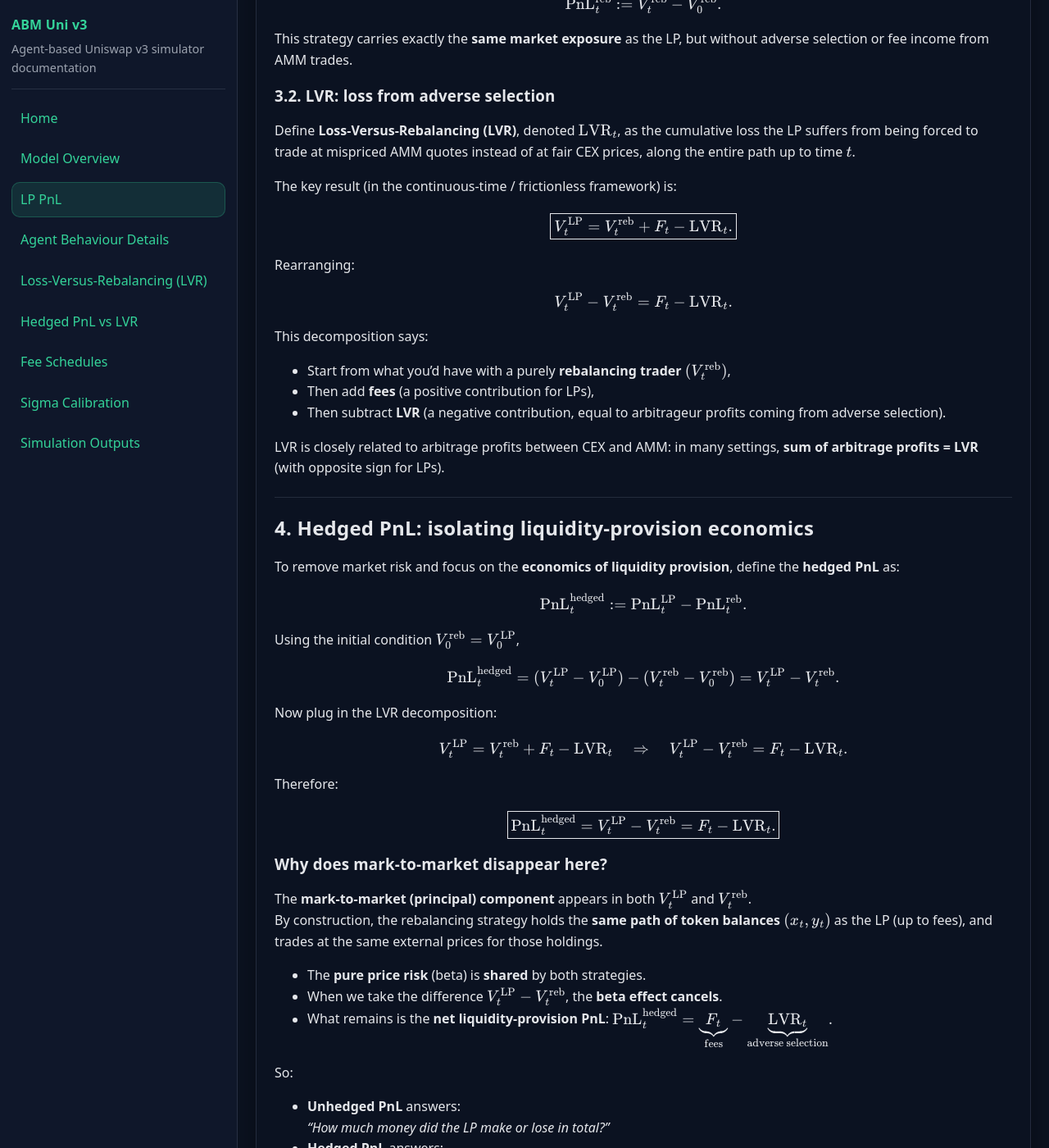
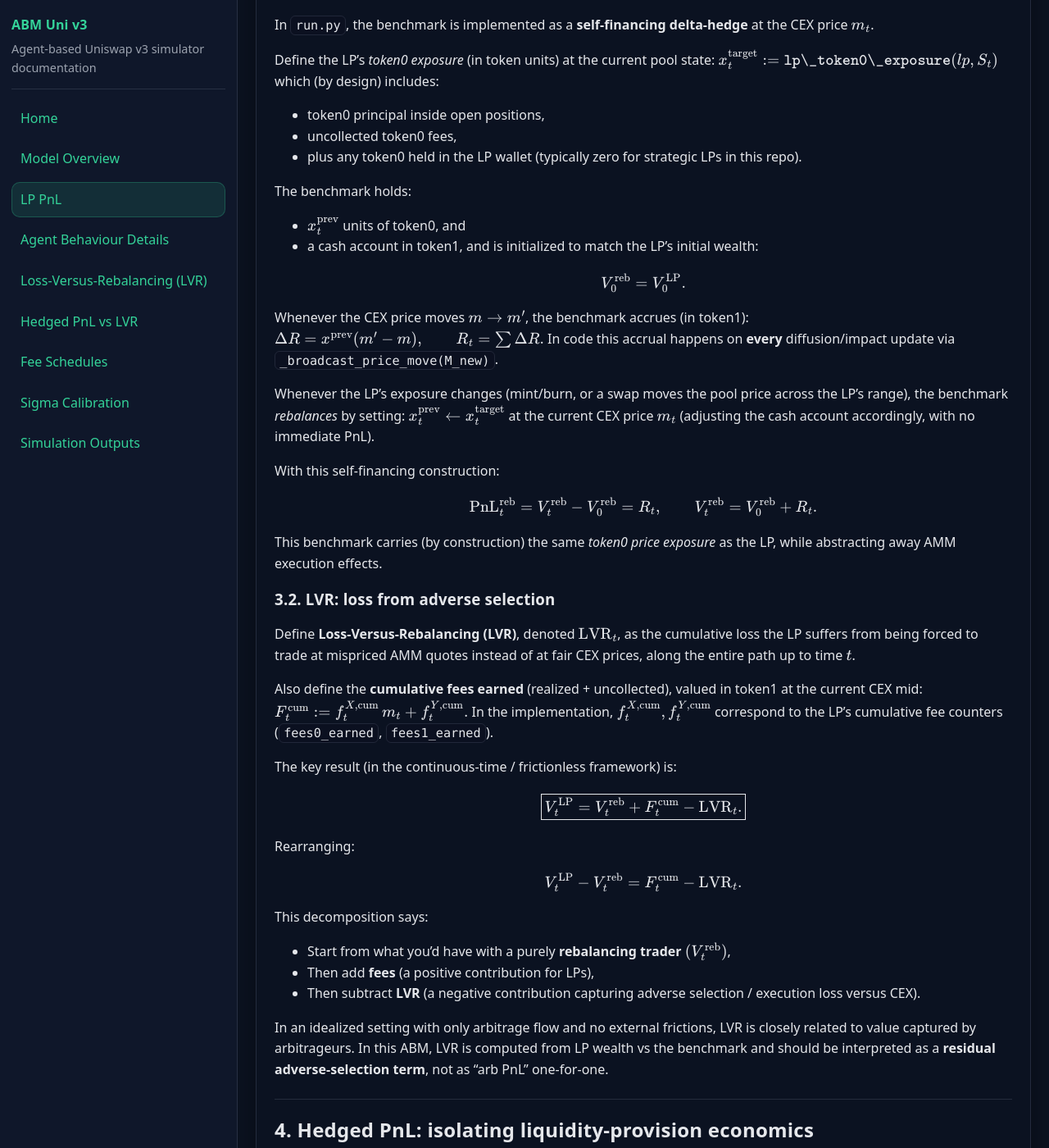
Before and after one commit to DanieleMDiNosse/ABM_Uni_v3, a Jekyll site: the page built from docs/LP_PnL.md, in a window 1280 px wide and 1400 px high, scrolled down 2296 px. Shown: the whole window at 82% size. Built offline with Jekyll 4.4.1, drawn with Linux system fonts in a browser that asks for light colours; some of the changed text lies outside the part shown.

Commit message:
updated docs

```diff
--- a/docs/LP_PnL.md
+++ b/docs/LP_PnL.md
@@ -14,6 +14,18 @@ The goal is to use a PnL framework that:
 
 ---
 
+## Implementation conventions (this repo)
+
+The definitions below are generic, but `run.py` uses the following concrete conventions:
+
+- Tokens: `X = token0` (“ETH-like”), `Y = token1` (“USDC-like”).
+- Numéraire: all values are reported in token1 units (`Y`).
+- External (CEX) price: `m_t = ref.m` is the CEX mid in `Y per X`.
+- DEX price state: `S_t = pool.S` (sqrt-price), so `P^{DEX}_t = pool.price = S_t^2` is also `Y per X`.
+- LP wealth mark-to-market: `V^{LP}_t` is computed by `lp_wealth_y(lp, S_t, m_t)` (wallet + open positions, incl. uncollected fees).
+
+---
+
 ## 1. Uniswap v3 LP position: notation and mark-to-market
 
 Consider a v3 pool with two tokens, which we call **X** and **Y**.
@@ -21,50 +33,64 @@ Let all values be expressed in a chosen **numéraire** (e.g. USDC).
 
 At time $t$:
 
-- External (CEX) prices:
+- External (CEX) mid price (in units of `Y per X`):
   $$
-  P^X_t, \quad P^Y_t
+  m_t
   $$
 - LP’s **principal (liquidity) balances** in the pool:
   $$
   x_t \text{ units of X}, \qquad y_t \text{ units of Y}.
   $$
-- LP’s **fee balances** (uncollected or notionally in the “fee bucket”):
+- LP’s **uncollected fee balances** on those open positions:
   $$
   f^X_t \text{ units of X}, \qquad f^Y_t \text{ units of Y}.
+  $$
+- LP’s **wallet balances** held outside the pool:
+  $$
+  w^X_t \text{ units of X}, \qquad w^Y_t \text{ units of Y}.
   $$
 
 We define:
 
 1. **Mark-to-market value of the principal (liquidity) only**
    $$
-   V^{\text{liq}}_t := x_t P^X_t + y_t P^Y_t.
+   V^{\text{liq}}_t := x_t m_t + y_t.
    $$
 
-2. **Mark-to-market value of fees**
+2. **Mark-to-market value of uncollected fees**
    $$
-   F_t := f^X_t P^X_t + f^Y_t P^Y_t.
+   F^{\text{uncol}}_t := f^X_t m_t + f^Y_t.
    $$
 
-3. **Total LP position value (principal + fees)**
+3. **Open-position value (principal + uncollected fees)**
    $$
-   V^{\text{LP}}_t := V^{\text{liq}}_t + F_t.
+   V^{\text{pos}}_t := V^{\text{liq}}_t + F^{\text{uncol}}_t.
+   $$
+
+4. **Wallet value**
+   $$
+   W_t := w^X_t m_t + w^Y_t.
+   $$
+
+5. **Total LP wealth (wallet + open positions)**
+   $$
+   V^{\text{LP}}_t := W_t + V^{\text{pos}}_t.
    $$
 
 At the initial time $t=0$:
 
 $$
-V^{\text{liq}}_0 = x_0 P^X_0 + y_0 P^Y_0,
+V^{\text{liq}}_0 = x_0 m_0 + y_0,
 \quad
-F_0 = f^X_0 P^X_0 + f^Y_0 P^Y_0,
+F^{\text{uncol}}_0 = f^X_0 m_0 + f^Y_0,
 \quad
-V^{\text{LP}}_0 = V^{\text{liq}}_0 + F_0.
+V^{\text{LP}}_0 = W_0 + V^{\text{liq}}_0 + F^{\text{uncol}}_0.
 $$
 
 In many v3 setups, fees start at zero:
 $$
-f^X_0 = f^Y_0 = 0, \quad F_0 = 0,
-\quad \Rightarrow \quad V^{\text{LP}}_0 = V^{\text{liq}}_0.
+f^X_0 = f^Y_0 = 0, \quad F^{\text{uncol}}_0 = 0,
+\quad \Rightarrow \quad V^{\text{LP}}_0 = W_0 + V^{\text{liq}}_0.
 $$
 
 ---
@@ -83,14 +109,14 @@ Replacing with the definitions:
 
 $$
 \text{PnL}^{\text{LP}}_t
-= (V^{\text{liq}}_t + F_t) - V^{\text{LP}}_0.
+= V^{\text{LP}}_t - V^{\text{LP}}_0.
 $$
 
-If you prefer to think in terms of “mark-to-market of liquidity” and “fees” separately, you can rewrite:
+If you prefer to think in terms of “wallet”, “mark-to-market of liquidity”, and “uncollected fees”, you can rewrite:
 
-- **Mark-to-market of liquidity (principal) at time $t$**:
+- **Mark-to-market of liquidity (principal)**:
   $$
-  \text{MtM}^{\text{liq}}_t := V^{\text{liq}}_t = x_t P^X_t + y_t P^Y_t.
+  \text{MtM}^{\text{liq}}_t := V^{\text{liq}}_t = x_t m_t + y_t.
   $$
 
 Then:
@@ -98,15 +124,11 @@ Then:
 $$
 \boxed{
 \text{PnL}^{\text{LP}}_t
-= \text{MtM}^{\text{liq}}_t + F_t - V^{\text{LP}}_0.
+= W_t + \text{MtM}^{\text{liq}}_t + F^{\text{uncol}}_t - V^{\text{LP}}_0.
 }
 $$
 
-This is exactly the informal description:
-
-> **PnL = mark-to-market (liquidity) + fees − initial value**
-
-provided that “mark-to-market” refers to the value of the **principal** only.
+This matches the simulator’s accounting: LP wealth is “wallet + open positions” marked at the CEX mid.
 
 ### Interpretation
 
@@ -132,51 +154,84 @@ To understand how much of the LP’s PnL comes from **liquidity provision** vs *
 
 ### 3.1. Rebalancing strategy
 
-Let $(x_t, y_t)$ be the LP’s pool balances at each time $t$.
-Define a **rebalancing portfolio** that continuously adjusts its holdings to match this path, but trades at $P^X_t, P^Y_t$:
+In `run.py`, the benchmark is implemented as a **self-financing delta-hedge** at the CEX price $m_t$.
 
-- Value of the rebalancing strategy: $V^{\text{reb}}_t$
+Define the LP’s *token0 exposure* (in token units) at the current pool state:
+$$
+x^{\text{target}}_t
+:=
+\texttt{lp\_token0\_exposure}(lp, S_t)
+$$
+which (by design) includes:
+- token0 principal inside open positions,
+- uncollected token0 fees,
+- plus any token0 held in the LP wallet (typically zero for strategic LPs in this repo).
 
-We choose the initial condition so that:
+The benchmark holds:
+- $x^{\text{prev}}_t$ units of token0, and
+- a cash account in token1,
+and is initialized to match the LP’s initial wealth:
 
 $$
 V^{\text{reb}}_0 = V^{\text{LP}}_0.
 $$
 
-Then its PnL is:
+Whenever the CEX price moves $m \to m'$, the benchmark accrues (in token1):
+$$
+\Delta R = x^{\text{prev}} (m' - m),
+\qquad
+R_t = \sum \Delta R.
+$$
+In code this accrual happens on **every** diffusion/impact update via `_broadcast_price_move(M_new)`.
+
+Whenever the LP’s exposure changes (mint/burn, or a swap moves the pool price across the LP’s range), the benchmark *rebalances* by setting:
+$$
+x^{\text{prev}}_t \leftarrow x^{\text{target}}_t
+$$
+at the current CEX price $m_t$ (adjusting the cash account accordingly, with no immediate PnL).
+
+With this self-financing construction:
 
 $$
-\text{PnL}^{\text{reb}}_t := V^{\text{reb}}_t - V^{\text{reb}}_0.
+\text{PnL}^{\text{reb}}_t = V^{\text{reb}}_t - V^{\text{reb}}_0 = R_t,
+\qquad
+V^{\text{reb}}_t = V^{\text{reb}}_0 + R_t.
 $$
 
-This strategy carries exactly the **same market exposure** as the LP, but without adverse selection or fee income from AMM trades.
+This benchmark carries (by construction) the same *token0 price exposure* as the LP, while abstracting away AMM execution effects.
 
 ### 3.2. LVR: loss from adverse selection
 
 Define **Loss-Versus-Rebalancing (LVR)**, denoted $\text{LVR}_t$, as the cumulative loss the LP suffers from being forced to trade at mispriced AMM quotes instead of at fair CEX prices, along the entire path up to time $t$.
+
+Also define the **cumulative fees earned** (realized + uncollected), valued in token1 at the current CEX mid:
+$$
+F^{\text{cum}}_t := f^{X,\text{cum}}_t \, m_t + f^{Y,\text{cum}}_t.
+$$
+In the implementation, $f^{X,\text{cum}}_t, f^{Y,\text{cum}}_t$ correspond to the LP’s cumulative fee counters (`fees0_earned`, `fees1_earned`).
 
 The key result (in the continuous-time / frictionless framework) is:
 
 $$
 \boxed{
 V^{\text{LP}}_t
-= V^{\text{reb}}_t + F_t - \text{LVR}_t.
+= V^{\text{reb}}_t + F^{\text{cum}}_t - \text{LVR}_t.
 }
 $$
 
 Rearranging:
 
 $$
-V^{\text{LP}}_t - V^{\text{reb}}_t = F_t - \text{LVR}_t.
+V^{\text{LP}}_t - V^{\text{reb}}_t = F^{\text{cum}}_t - \text{LVR}_t.
 $$
 
 This decomposition says:
 
 - Start from what you’d have with a purely **rebalancing trader** $(V^{\text{reb}}_t)$,
 - Then add **fees** (a positive contribution for LPs),
-- Then subtract **LVR** (a negative contribution, equal to arbitrageur profits coming from adverse selection).
+- Then subtract **LVR** (a negative contribution capturing adverse selection / execution loss versus CEX).
 
-LVR is closely related to arbitrage profits between CEX and AMM: in many settings, **sum of arbitrage profits = LVR** (with opposite sign for LPs).
+In an idealized setting with only arbitrage flow and no external frictions, LVR is closely related to value captured by arbitrageurs. In this ABM, LVR is computed from LP wealth vs the benchmark and should be interpreted as a **residual adverse-selection term**, not as “arb PnL” one-for-one.
 
 ---
 
@@ -200,9 +255,9 @@ $$
 Now plug in the LVR decomposition:
 
 $$
-V^{\text{LP}}_t = V^{\text{reb}}_t + F_t - \text{LVR}_t
+V^{\text{LP}}_t = V^{\text{reb}}_t + F^{\text{cum}}_t - \text{LVR}_t
 \quad \Rightarrow \quad
-V^{\text{LP}}_t - V^{\text{reb}}_t = F_t - \text{LVR}_t.
+V^{\text{LP}}_t - V^{\text{reb}}_t = F^{\text{cum}}_t - \text{LVR}_t.
 $$
 
 Therefore:
@@ -211,22 +266,21 @@ $$
 \boxed{
 \text{PnL}^{\text{hedged}}_t
 = V^{\text{LP}}_t - V^{\text{reb}}_t
-= F_t - \text{LVR}_t.
+= F^{\text{cum}}_t - \text{LVR}_t.
 }
 $$
 
 ### Why does mark-to-market disappear here?
 
-The **mark-to-market (principal) component** appears in both
-$V^{\text{LP}}_t$ and $V^{\text{reb}}_t$.
-By construction, the rebalancing strategy holds the **same path of token balances** $(x_t, y_t)$ as the LP (up to fees), and trades at the same external prices for those holdings.
+The **mark-to-market (principal) component** appears in both $V^{\text{LP}}_t$ and $V^{\text{reb}}_t$.
+By construction, the benchmark is continuously rebalanced to match the LP’s **token0 exposure path** $x^{\text{target}}_t$ (including uncollected token0 fees), and all valuation uses the same external price $m_t$.
 
 - The **pure price risk** (beta) is **shared** by both strategies.
 - When we take the difference $V^{\text{LP}}_t - V^{\text{reb}}_t$,
   the **beta effect cancels**.
 - What remains is the **net liquidity-provision PnL**:
   $$
-  \text{PnL}^{\text{hedged}}_t = \underbrace{F_t}_{\text{fees}} - \underbrace{\text{LVR}_t}_{\text{adverse selection}}.
+  \text{PnL}^{\text{hedged}}_t = \underbrace{F^{\text{cum}}_t}_{\text{fees}} - \underbrace{\text{LVR}_t}_{\text{adverse selection}}.
   $$
 
 So:
@@ -243,25 +297,25 @@ This is exactly what you want for studying **MEV, adverse selection, and fee des
 
 For completeness, recall the standard **impermanent loss** definition.
 
-Let the LP’s initial token amounts (principal + any initial fees) be:
+Let the LP’s initial **principal** token amounts be:
 
 $$
-x^{\text{init}} := x_0 + f^X_0,
+x^{\text{init}} := x_0,
 \quad
-y^{\text{init}} := y_0 + f^Y_0.
+y^{\text{init}} := y_0.
 $$
 
 Define a **HODL strategy** that just keeps these tokens in a wallet, never trading:
 
 $$
-V^{\text{HODL}}_t := x^{\text{init}} P^X_t + y^{\text{init}} P^Y_t.
+V^{\text{HODL}}_t := x^{\text{init}} m_t + y^{\text{init}}.
 $$
 
-Then IL at time $t$ is:
+Then **impermanent loss on principal** at time $t$ is:
 
 $$
 \boxed{
-\text{IL}_t := V^{\text{LP}}_t - V^{\text{HODL}}_t.
+\text{IL}_t := V^{\text{liq}}_t - V^{\text{HODL}}_t.
 }
 $$
 
@@ -295,9 +349,15 @@ The pair **(unhedged PnL, hedged PnL)** gives you:
 
 - `lp_wallet_series`, `lp_wallet_active_series`, `lp_wallet_passive_series`: realized token1 wallet after mints/burns.
 - `lp_wealth_series` (+ active/passive splits): wallet + mark-to-market of open positions, i.e., $V^{\text{LP}}_t$.
-- `lp_fee_value_*_series`: fees marked to the CEX price.
+- `lp_fee_value_*_series`: cumulative fees *earned* (realized + uncollected), marked to the CEX price.
 - `lp_unhedged_*`: unhedged PnL $V^{\text{LP}}_t - V^{\text{LP}}_0$.
 - `lp_rebal_value_*_series` and `lp_rebal_*_series`: rebalancing benchmark value $V^{\text{reb}}_t$ and its PnL path.
-- `lp_pnl_*` (hedged) = $F_t - \text{LVR}_t$; `lp_lvr_*` = $\text{LVR}_t$.
+- `lp_pnl_*` (hedged) = $F^{\text{cum}}_t - \text{LVR}_t$; `lp_lvr_*` = $\text{LVR}_t$.
 
-All series are split into total/active/passive cohorts for easier cohort-level analysis and are consumed by the batch runners (e.g. `run_parameter_grid_2d_violin_parallel.py`, `run_parameter_surface_*`, etc.).
+Notes (matching current `run.py`):
+- `lp_pnl_*` is computed as $\sum_i (V^{LP,i}_t - V^{reb,i}_t)$ at end-of-block, where `V^{reb,i}_t = initial_rebal_value_y + cumulative_R`.
+- `lp_lvr_*` is computed as the identity `lp_fee_value_*_series - lp_pnl_*` (so the decomposition holds by construction), and it should not be expected to match `arb_pnl_*` exactly (flash fees, CEX impact, and settlement conventions differ).
+- In `light_mode: true`, most recorder series (including LP PnL/LVR) are disabled and returned as empty lists.
+- As of the current implementation, `lp_wallet_*_series` and `lp_wealth_*_series` are declared/returned but not populated inside the main loop (they will be empty). You can reconstruct cohort total wealth as `lp_pnl_total[t] + lp_rebal_value_total_series[t]` (and analogously for active/passive).
+
+All series are split into total/active/passive cohorts (seed LPs are excluded; Jiter has its own `jiter_*` series) and are consumed by batch runners such as `run_multiple.py`, `run_parameter_surface_nd_pnl_fee_dashboard.py`, and `build_parameter_surface_nd_pnl_fee_dashboard.py`.
--- a/run.py
+++ b/run.py
@@ -1243,7 +1243,7 @@ def simulate(
         _rebalance_lp_to_target(lp, ref.m, pool.S)
         return pos
 
-    # ----- Arbitrage internals (unchanged) -----
+    # ----- Arbitrage internals  -----
     def fast_span_up(to_S: float, target_S: float) -> Tuple[float, float, float]:
         S0, L, r = pool.S, pool.L_active, pool.r
         S1 = min(to_S, target_S)
```
Also changed, not shown: docs/fee_schedules.md (+35 -27 lines).
